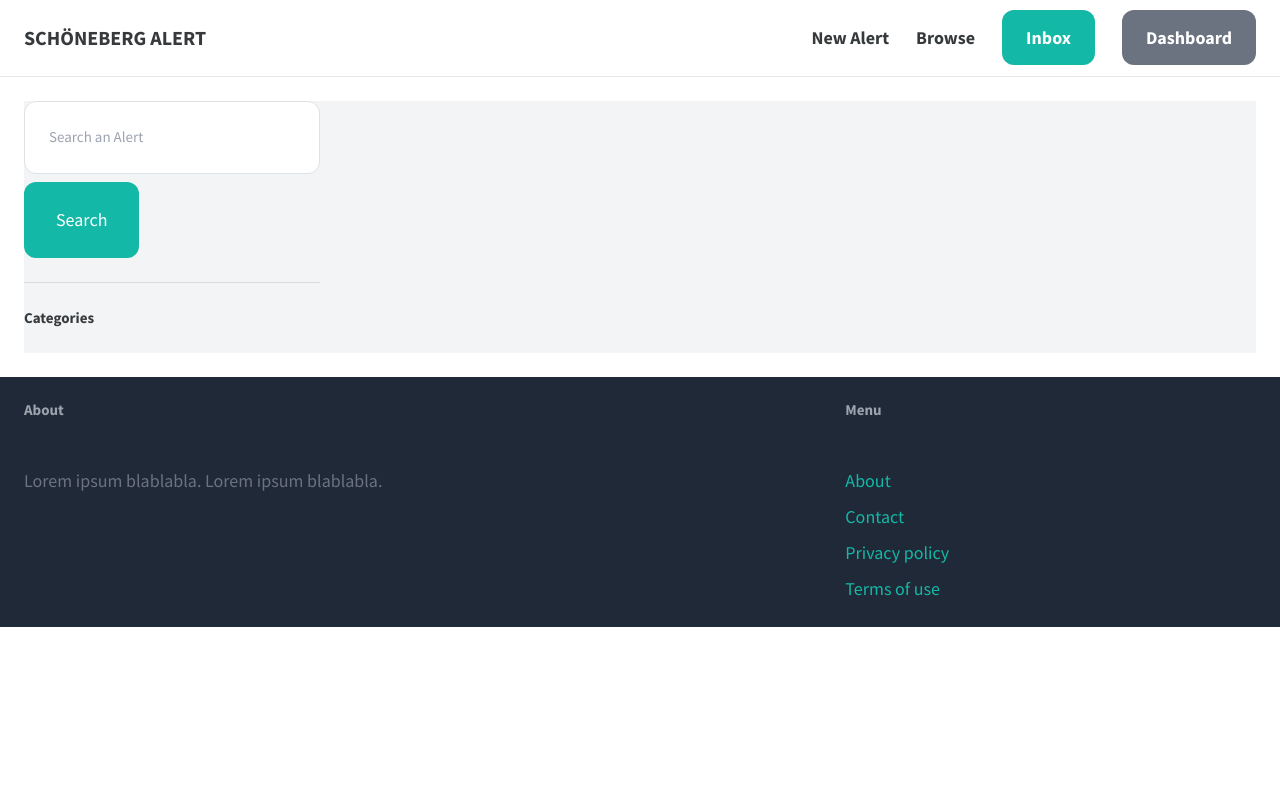
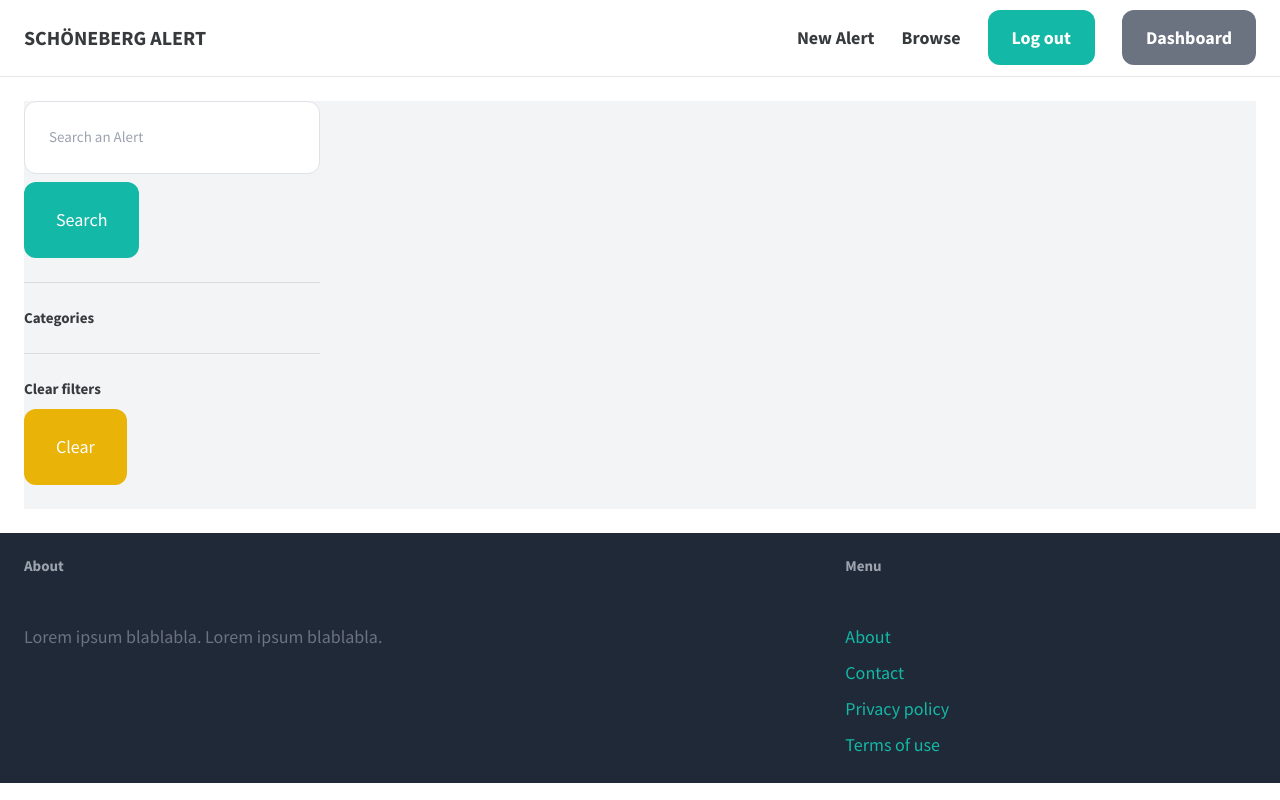
Before and after one commit to AlessandroRossi87/SchonebergAlert, a Django app: page /blog/posts/ in a window 1280 px wide. Run offline with Django 4.2, Linux system fonts and the light colour scheme; the visitor is signed in with stand-in values (Sample User, id 1); data that the repository does not hold is empty; some libraries are stand-ins or nearby versions.

Commit message:
Created log out

```diff
--- a/blog/urls.py
+++ b/blog/urls.py
@@ -3,6 +3,7 @@ from . import views
 from post.views import detail
 from django.contrib.auth import views as auth_views
 from .forms import LoginForm
+from django.contrib.auth.views import LogoutView
 
 
 urlpatterns = [
@@ -11,5 +12,6 @@ urlpatterns = [
     path('posts/', include('post.urls')),
     path('dashboard/', include('dashboard.urls')),
     path('login/', auth_views.LoginView.as_view(template_name='login.html',
-         authentication_form=LoginForm), name='login')
+         authentication_form=LoginForm), name='login'),
+    path('logout/', LogoutView.as_view(), name='logout'),
 ]
--- a/post/templates/post/browse.html
+++ b/post/templates/post/browse.html
@@ -34,6 +34,20 @@
       </li>
       {% endfor %}
     </ul>
+
+    <hr class="my-6" />
+
+    <p class="font-semibold">Clear filters</p>
+
+    <ul>
+      <li>
+        <a
+          href="{% url 'post:browse' %}"
+          class="mt-2 py-4 px-8 inline-block bg-yellow-500 text-lg rounded-xl text-white"
+          >Clear</a
+        >
+      </li>
+    </ul>
   </div>
   <div class="col-span-3">
     <div class="grid grid-cols-3 gap-3">
--- a/post/views.py
+++ b/post/views.py
@@ -8,9 +8,12 @@ from .models import Category, Post
 
 def browse(request):
     query = request.GET.get('query', '')
-    category_id = request.GET.get('category_id', 0)
+    category_id = request.GET.get('category', 0)
     categories = Category.objects.all()
     posts = Post.objects.all()
+
+    if category_id:
+        posts = posts.filter(category_id=category_id)
 
     if query:
         posts = posts.filter(Q(title__icontains=query)
@@ -20,6 +23,7 @@ def browse(request):
         'posts': posts,
         'query': query,
         'categories': categories,
+        'category_id': int(category_id),
     })
 
 
--- a/templates/base.html
+++ b/templates/base.html
@@ -37,9 +37,9 @@
 
         {% if request.user.is_authenticated %}
         <a
-          href="#"
+          href="{% url 'logout' %}"
           class="px-6 py-3 text-lg font-semibold bg-teal-500 text-white rounded-xl hover:bg-teal-700"
-          >Inbox</a
+          >Log out</a
         >
         <a
           href="{% url 'dashboard:index' %}"
--- /dev/null
+++ b/templates/logout.html
@@ -0,0 +1,5 @@
+{% extends 'base.html' %}
+<!--Making it stop jumping the line-->
+{% block title %}Sign up{% endblock %}
+<!--Stop-->
+{% block content %} {% endblock %}
```
